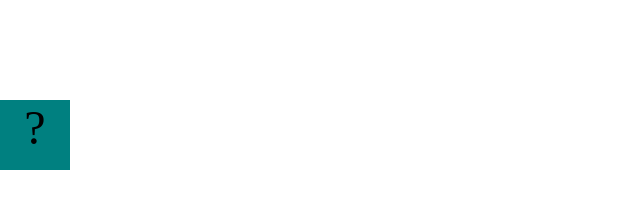
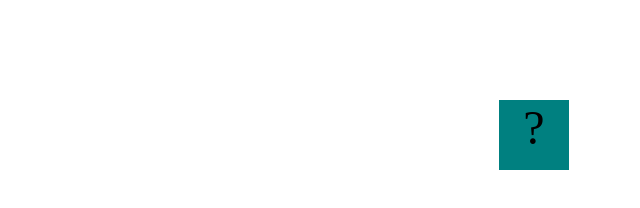
Before and after one commit to Remy-Z211/Remy-Z211.github.io, a plain HTML site: page fsd-projects/bouncing-box/index.html in a window 1280 px wide. Shown: the whole page, without its empty margins (0-640 px from the left). Drawn offline with Linux system fonts and the light colour scheme.

Commit message:
bouncing box

```diff
--- a/fsd-projects/bouncing-box/index.html
+++ b/fsd-projects/bouncing-box/index.html
@@ -49,7 +49,7 @@
         });
 
         // Every 50 milliseconds, call the update Function (see below)
-        setInterval(update, 50);
+        setInterval(update, 10);
 
         // Every time the box is clicked, call the handleBoxClick Function (see below)
         box.on("click", handleBoxClick);
@@ -69,7 +69,9 @@
         //////////////////////////////////////////////////////////////////
 
         // TODO 2 - Variable declarations
-
+        var positionX = 0
+        var points = 0
+        var speed = 1
 
 
 
@@ -80,6 +82,8 @@
          * If the box drifts off the screen, turn it around!
          */
         function update() {
+          moveBoxTo(positionX)
+          positionX += speed;
 
 
 
@@ -94,8 +98,8 @@
          * - move the box to the left side of the screen.
          */
         function handleBoxClick() {
-
-
+          positionX = 0
+          changeBoxText(points +=1)
 
 
         }
--- a/fsd-projects/platformer/platformer.js
+++ b/fsd-projects/platformer/platformer.js
@@ -38,7 +38,7 @@ createPlatform(900,450,30,30, "purple");
 createPlatform(1100,450,30,30, "purple");
 createPlatform(1300,450,30,30, "purple");
 createPlatform(1380,300,30,30, "purple");
-createPlatform(1200,190,30,30, "purple");
+createPlatform(1000,190,30,30, "purple");
 createPlatform(1000,190,30,30, "purple");
 createPlatform(800,190,30,30, "purple");
 createPlatform(600,190,30,30, "purple");
```
